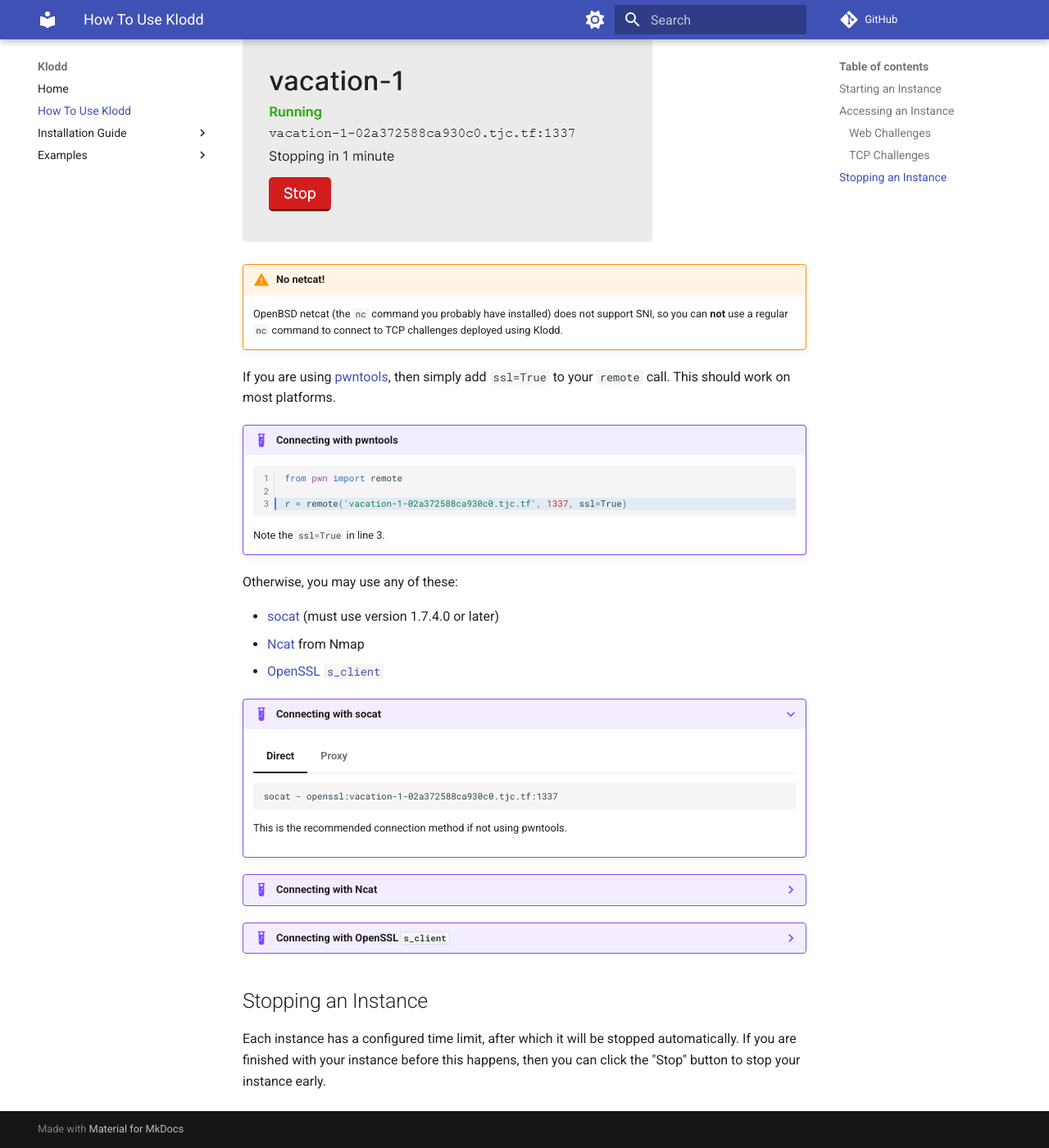
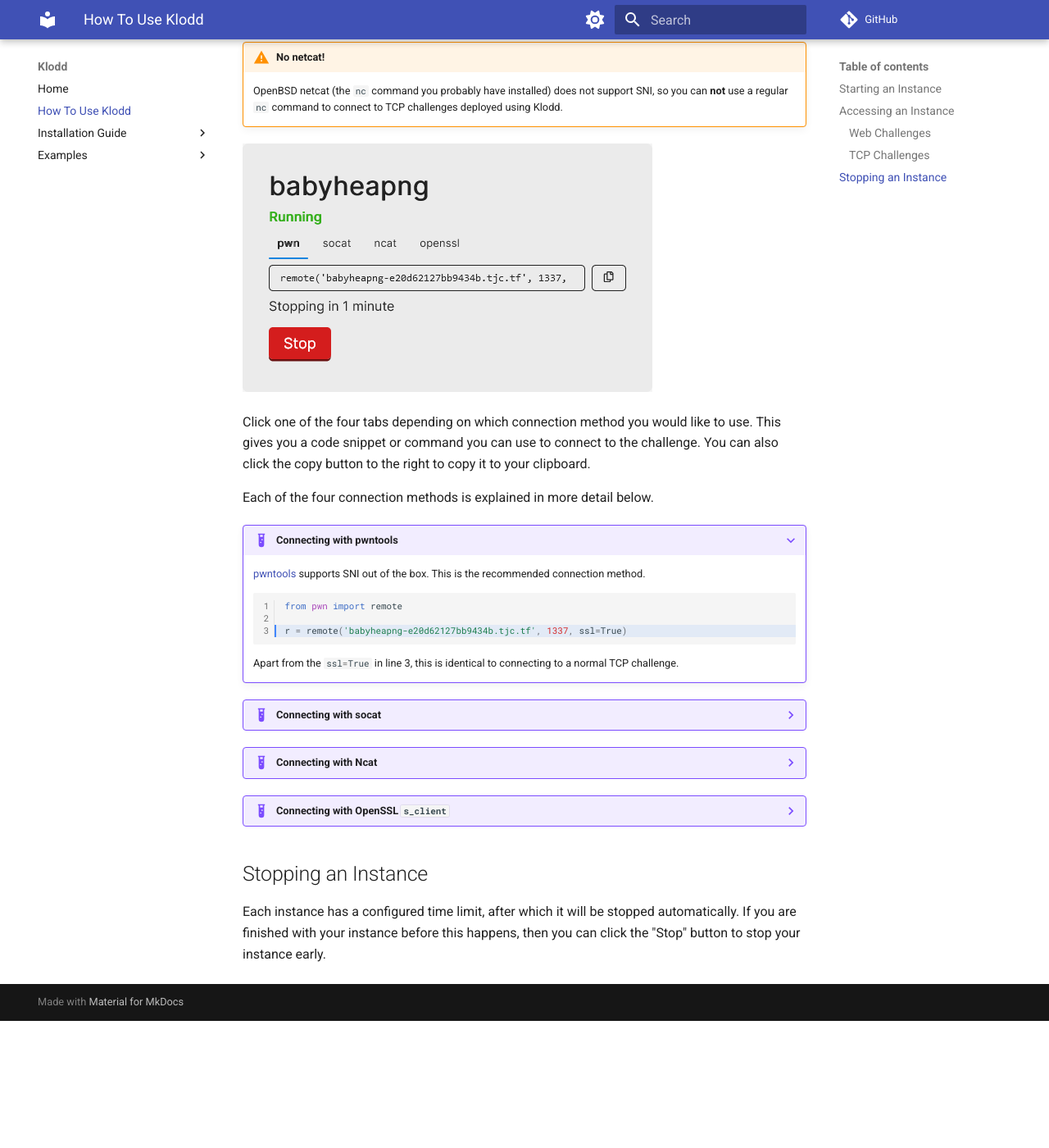
Before and after one commit to TJCSec/klodd, an MkDocs documentation site: the page built from docs/content/how-to.md, in a window 1280 px wide and 1400 px high, scrolled down 1250 px. Shown: the whole window at 82% size. Built offline with MkDocs 1.6.1 and Material for MkDocs 9.7.7, drawn with Linux system fonts in a browser that asks for light colours; comment, search, counter and statistics services are not loaded; after the commit the page ends 2495 px from its top, so only the background shows below that.

Commit message:
docs: update for new TCP interface

````diff
--- a/docs/content/how-to.md
+++ b/docs/content/how-to.md
@@ -26,37 +26,37 @@
 
 If the challenge is accessible through a network socket, then you must connect, **using SNI**, to the host and port provided.
 
-![Screenshot showing the vacation-1 challenge in a Running state](./img/vacation-1-running-light.png#only-light)
-![Screenshot showing the vacation-1 challenge in a Running state](./img/vacation-1-running-dark.png#only-dark)
-
 !!! warning "No netcat!"
     OpenBSD netcat (the `nc` command you probably have installed) does not support SNI, so you can **not** use a regular `nc` command to connect to TCP challenges deployed using Klodd.
 
-If you are using [pwntools](https://github.com/Gallopsled/pwntools), then simply add `ssl=True` to your `remote` call. This should work on most platforms.
+![Screenshot showing the babyheapng challenge in a Running state](./img/babyheapng-running-light.png#only-light)
+![Screenshot showing the babyheapng challenge in a Running state](./img/babyheapng-running-dark.png#only-dark)
 
-!!! example "Connecting with pwntools"
+Click one of the four tabs depending on which connection method you would like to use. This gives you a code snippet or command you can use to connect to the challenge. You can also click the copy button to the right to copy it to your clipboard.
+
+Each of the four connection methods is explained in more detail below.
+
+???+ example "Connecting with pwntools"
+    [pwntools](https://github.com/Gallopsled/pwntools) supports SNI out of the box. This is the recommended connection method.
     ```python linenums="1" hl_lines="3"
     from pwn import remote
 
-    r = remote('vacation-1-02a372588ca930c0.tjc.tf', 1337, ssl=True)
+    r = remote('babyheapng-e20d62127bb9434b.tjc.tf', 1337, ssl=True)
     ```
-    Note the `#!python ssl=True` in line 3.
+    Apart from the `#!python ssl=True` in line 3, this is identical to connecting to a normal TCP challenge.
 
-Otherwise, you may use any of these:
+??? example "Connecting with socat"
+    [socat](http://www.dest-unreach.org/socat/) only supports SNI in version 1.7.4.0 or later. Depending on your system, the version of socat installed may be too old. If this is the case, you can download and compile socat from source (this should only take a few minutes) or try a different connection method.
 
-- [socat](http://www.dest-unreach.org/socat/) (must use version 1.7.4.0 or later)
-- [Ncat](https://nmap.org/ncat/) from Nmap
-- [OpenSSL `s_client`](https://www.openssl.org/docs/man1.0.2/man1/openssl-s_client.html)
-
-???+ example "Connecting with socat"
+    The command copied from Klodd connects `STDIO` (`-` is shorthand) to the server. You can replace `-` with any address that socat supports; click "Proxy" below for an example.
     === "Direct"
         ```
-        socat - openssl:vacation-1-02a372588ca930c0.tjc.tf:1337
+        socat - openssl:babyheapng-e20d62127bb9434b.tjc.tf:1337
         ```
-        This is the recommended connection method if not using pwntools.
+        This command connects directly to the server.
     === "Proxy"
         ```
-        socat tcp-listen:12345,fork,reuseaddr openssl:vacation-1-02a372588ca930c0.tjc.tf:1337
+        socat tcp-listen:12345,fork,reuseaddr openssl:babyheapng-e20d62127bb9434b.tjc.tf:1337
         ```
         This command starts a proxy listening on local port 12345 that forwards connections to the real server. This is just a normal socket server, and you can connect to it like you do in most CTFs:
 
@@ -64,14 +64,16 @@
         - `nc localhost 12345`
 
 ??? example "Connecting with Ncat"
+    [Ncat](https://nmap.org/ncat/) is an improved reimplementation of netcat from Nmap.
     ```
-    ncat --ssl vacation-1-02a372588ca930c0.tjc.tf 1337
+    ncat --ssl babyheapng-e20d62127bb9434b.tjc.tf 1337
     ```
-    Be careful when copy pasting the server address, as there is no colon (`:`) between the host and port in this command.
+    Apart from the `--ssl` options, this syntax is quite similar to regular netcat.
 
 ??? example "Connecting with OpenSSL `s_client`"
+    [`s_client`](https://www.openssl.org/docs/man1.0.2/man1/openssl-s_client.html) is a generic SSL/TLS client from the OpenSSL command line tool.
     ```
-    openssl s_client -quiet -verify_quiet -connect vacation-1-02a372588ca930c0.tjc.tf:1337
+    openssl s_client -quiet -verify_quiet -connect babyheapng-e20d62127bb9434b.tjc.tf:1337
     ```
     You may omit the `-quiet` and `-verify_quiet` options, but there will be some extra output from OpenSSL.
 
````
Also changed, not shown: docs/content/img/babyheapng-running-dark.png (added), docs/content/img/babyheapng-running-light.png (added), docs/content/img/vacation-1-running-dark.png (deleted), docs/content/img/vacation-1-running-light.png (deleted).
